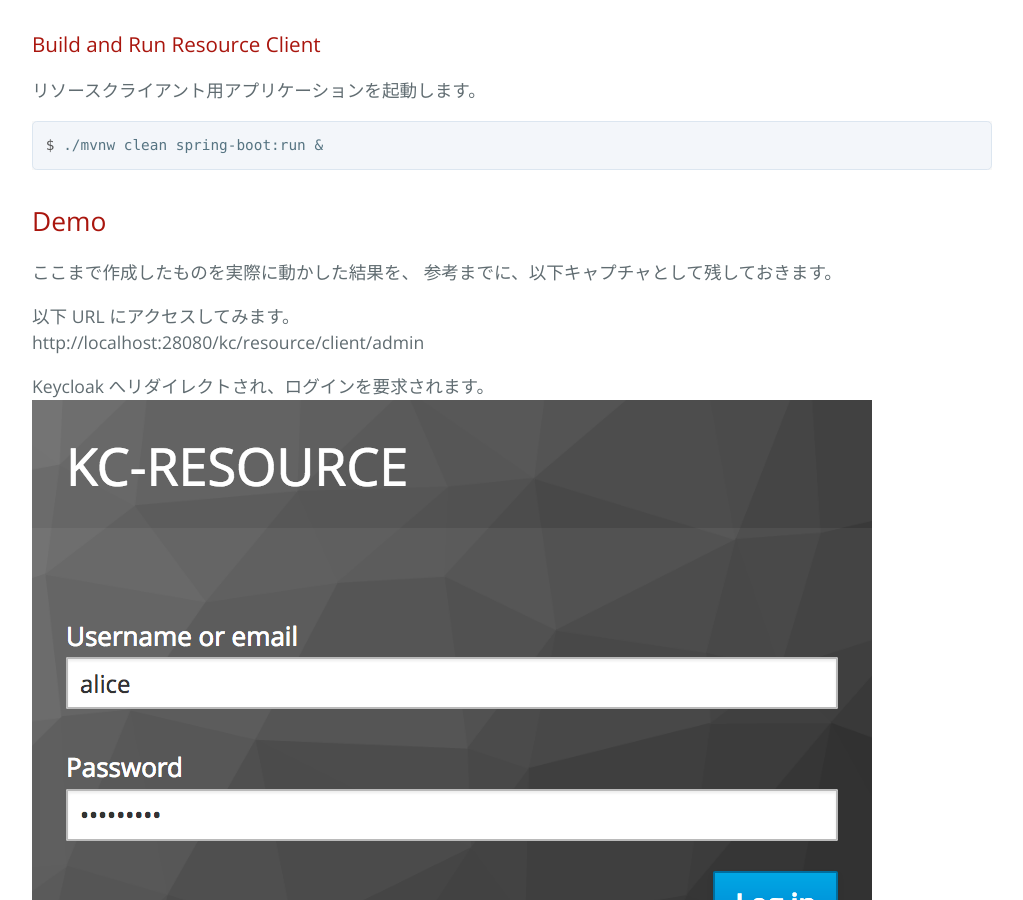
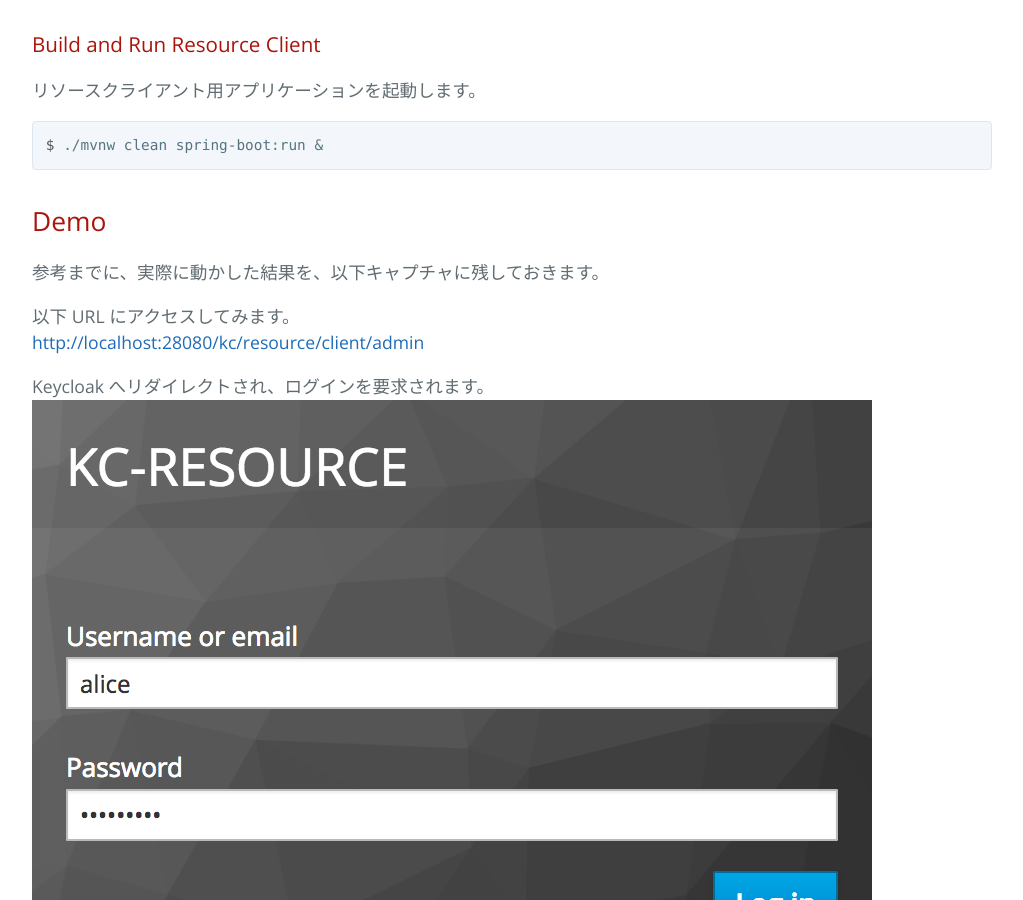
Before and after one commit to yo1000/blog.yo1000.com, a Jekyll site: the page built from _posts/2017-12-18-keycloak-example-resource-server-client.md, in a window 1280 px wide and 900 px high, scrolled down 14736 px. Shown: the whole window, without its empty margins (224-1247 px from the left). Built offline with Jekyll 4.4.1, drawn with Linux system fonts in a browser that asks for light colours; our own code applies the rules of GitHub Pages for plain Markdown files.

Commit message:
Update 2017-12-18-keycloak-example-resource-server-client.md

````diff
--- a/_posts/2017-12-18-keycloak-example-resource-server-client.md
+++ b/_posts/2017-12-18-keycloak-example-resource-server-client.md
@@ -627,11 +627,10 @@
 ```
 
 ## Demo
-ここまで作成したものを実際に動かした結果を、
-参考までに、以下キャプチャとして残しておきます。
+参考までに、実際に動かした結果を、以下キャプチャに残しておきます。
 
 以下 URL にアクセスしてみます。<br>
-http://localhost:28080/kc/resource/client/admin
+[http://localhost:28080/kc/resource/client/admin](http://localhost:28080/kc/resource/client/admin)
 
 Keycloak へリダイレクトされ、ログインを要求されます。
 ![kc-resource-demo-1.png]({{ site.baseurl }}/img/keycloak/kc-resource-demo-1.png)
````
